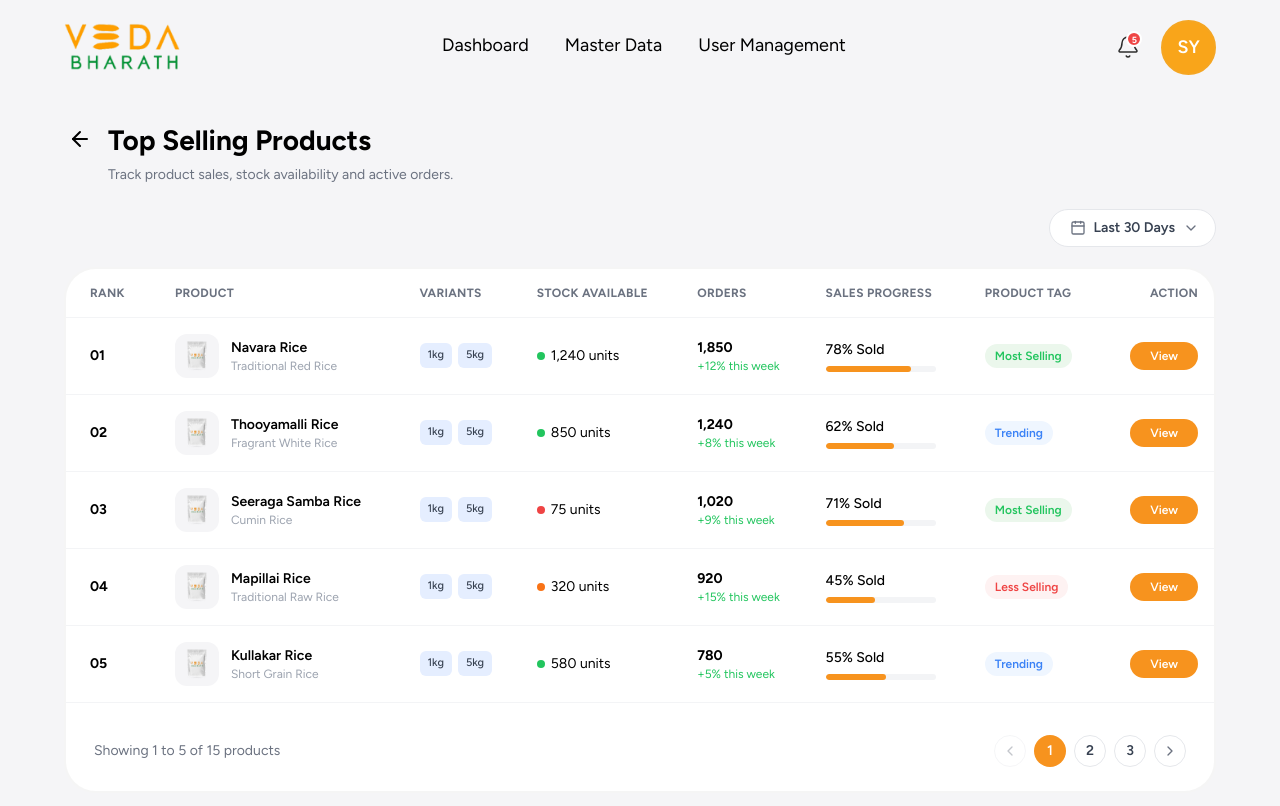
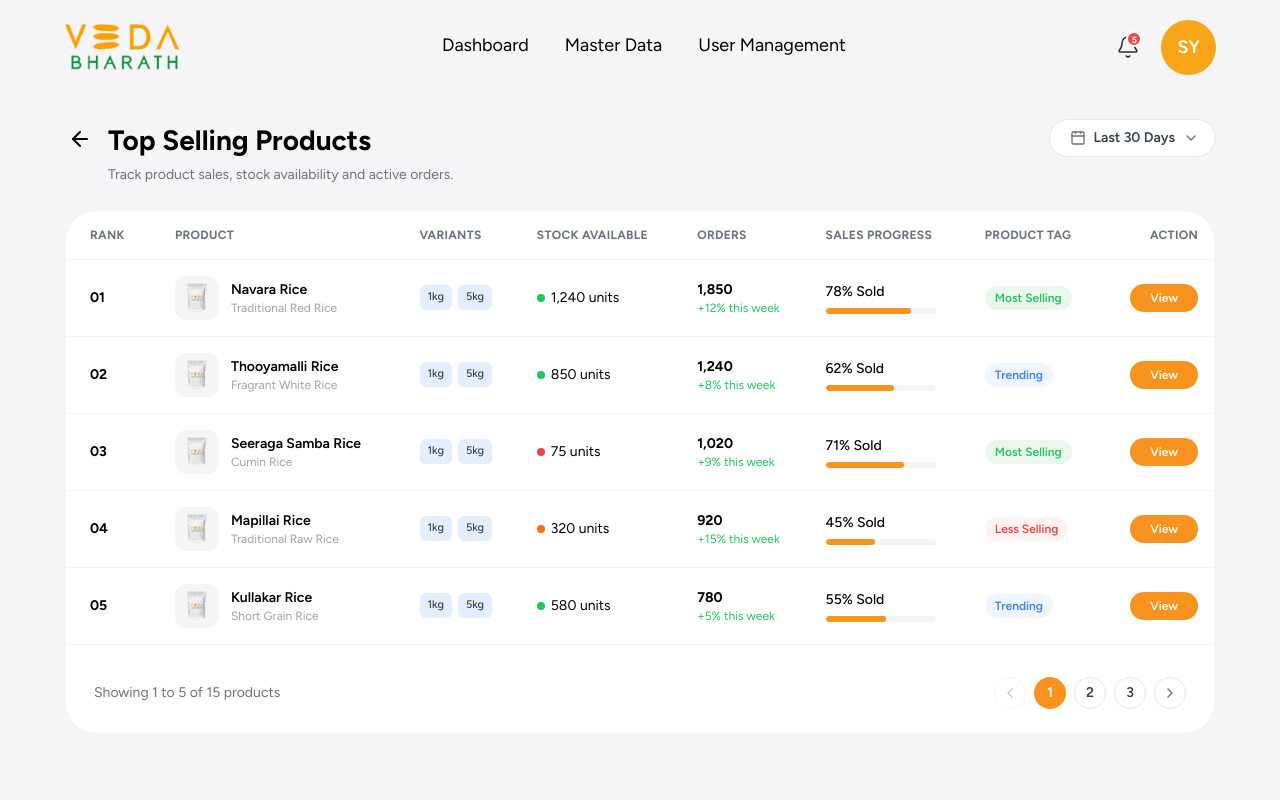
Before and after one commit to ARBRABBIT/Vedabharath-dashboards, a Next.js app: page /super-admin/products in a window 1280 px wide. Shown: the top 806 px of the page. Built offline with nearby package versions, Linux system fonts and the light colour scheme.

Commit message:
fix(products): move date filter into PageHeader right slot and eliminate extra vertical spacing

```diff
--- a/src/app/super-admin/products/page.tsx
+++ b/src/app/super-admin/products/page.tsx
@@ -32,9 +32,7 @@ export default function TopSellingProductsPage() {
         <PageHeader
           title="Top Selling Products"
           subtitle="Track product sales, stock availability and active orders."
-        />
-
-        <div className="mt-6 flex items-center justify-end">
+          right={
             <div className="rounded-full border border-[#E5E7EB] bg-white">
               <FilterDropdown
                 value={dateRange}
@@ -47,9 +45,10 @@ export default function TopSellingProductsPage() {
                 ]}
               />
             </div>
-        </div>
+          }
+        />
 
-        <div className="mt-5 overflow-hidden rounded-[32px] border-2 border-black/[0.04] bg-white">
+        <div className="mt-6 overflow-hidden rounded-[32px] border-2 border-black/[0.04] bg-white">
           <div className="overflow-x-auto">
             <table className="w-full min-w-[900px]">
               <thead>
```
Lines whose indentation alone changed are shown as unchanged.
